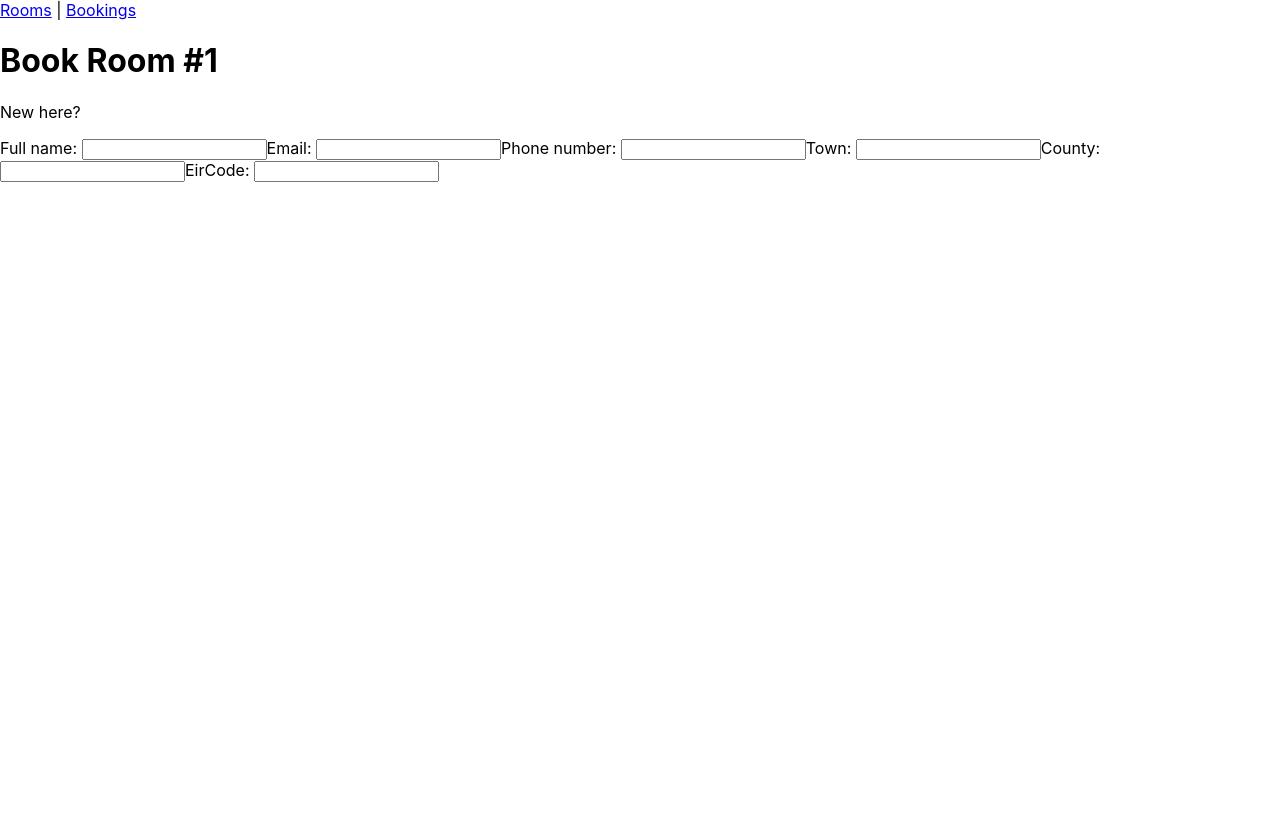
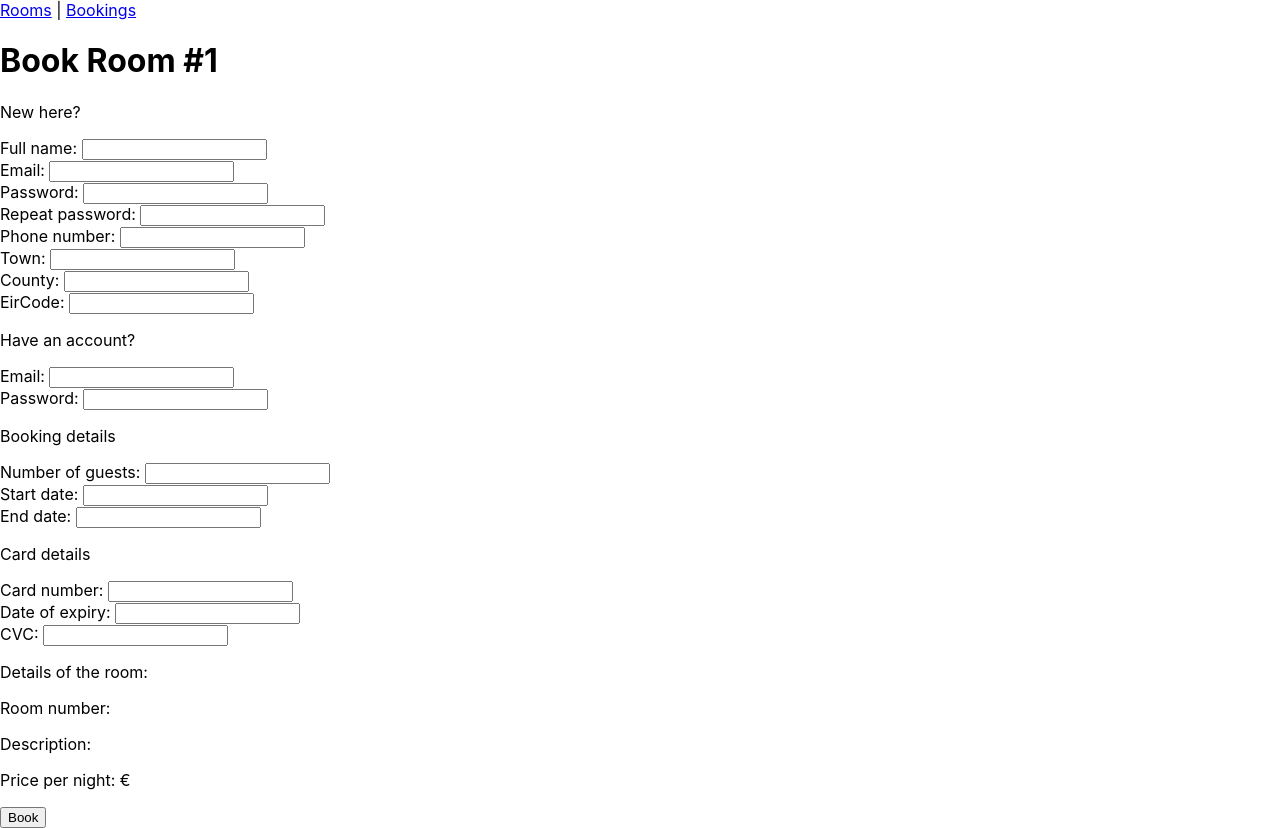
Before and after one commit to ffrusik/Team-Project, a React (Create React App) app in the folder client/: page /book/1 in a window 1280 px wide. Before the commit the page ends 800 px from the top, so only its background shows below. Built offline with nearby package versions, Linux system fonts and the light colour scheme; no server answers.

Commit message:
Added functionality of creating a booking along with user registering / login

```diff
--- a/client/src/pages/BookRoomPage.jsx
+++ b/client/src/pages/BookRoomPage.jsx
@@ -4,37 +4,103 @@ import { useState, useEffect } from 'react'
 function BookRoomPage() {
   const { id } = useParams();
 
-  const [room, setRoom] = useState([]);
+  const [room, setRoom] = useState([null]);
 
   useEffect(() => {
-    fetch(`/api/rooms/:${id}`)
+    fetch(`/api/rooms/${id}`)
       .then(res => res.json())
       .then(setRoom);
-  }, []);
+  }, [id]);
 
+  const handleSubmit = async (e) => {
+    e.preventDefault()
+
+    const form = e.target
+    const formData = new FormData(form)
+
+    const data = Object.fromEntries(formData.entries())
+
+    // Add room id
+    data.roomNumber = id
+
+    try {
+      const response = await fetch('/api/bookings', {
+        method: 'POST',
+        headers: {
+          'Content-Type': 'application/json'
+        },
+        body: JSON.stringify(data)
+      })
+
+      const result = await response.json()
+      console.log(result)
+      alert("Booking successful!")
+    } catch (err) {
+      console.error(err)
+    }
+  }
+
+  // In the future could implement payment and without storing card details as well
   return (
     <div>
       <h1>Book Room #{id}</h1>
-      <form action='/api/bookings' method='POST'>
+      <form onSubmit={handleSubmit}>
         <p>New here?</p>
         <div className='userInputDiv'>
-          <label for='guestNameInput'>Full name: </label>
-          <input type='text' id='guestNameInput' ></input>
-          <label for='emailInput'>Email: </label>
-          <input type='text' id='emailInput' ></input>
-          <label for='phoneNumberInput'>Phone number: </label>
-          <input type='text' id='phoneNumberInput' ></input>
-          <label for='townInput'>Town: </label>
-          <input type='text' id='townInput' ></input>
-          <label for='countyInput'>County: </label>
-          <input type='text' id='countyInput' ></input>
-          <label for='eircodeInput'>EirCode: </label>
-          <input type='text' id='eircodeInput' ></input>
+          <label htmlFor='guestNameInput'>Full name: </label>
+          <input type='text' id='guestNameInput' name='guestName' ></input><br></br>
+          <label htmlFor='emailInput'>Email: </label>
+          <input type='text' id='emailInput' name='email'></input><br></br>
+          <label htmlFor='emailInput'>Password: </label>
+          <input type='password' id='passwordInput' name='password'></input><br></br>
+          <label htmlFor='emailInput'>Repeat password: </label>
+          <input type='password' id='repeatPasswordInput' name='repeatPassword'></input><br></br>
+          <label htmlFor='phoneNumberInput'>Phone number: </label>
+          <input type='text' id='phoneNumberInput' name='phoneNumber'></input><br></br>
+          <label htmlFor='townInput'>Town: </label>
+          <input type='text' id='townInput' name='town' ></input><br></br>
+          <label htmlFor='countyInput'>County: </label>
+          <input type='text' id='countyInput' name='county'></input><br></br>
+          <label htmlFor='eircodeInput'>EirCode: </label>
+          <input type='text' id='eircodeInput' name='eirCode'></input><br></br>
+        </div>
+
+        <p>Have an account?</p>
+        <div className='userInputDiv'>
+          <label htmlFor='emailLoginInput'>Email: </label>
+          <input type='text' id='emailLoginInput' name='emailLogin'></input><br></br>
+          <label htmlFor='passwordLoginInput'>Password: </label>
+          <input type='password' id='passwordLoginInput' name='passwordLogin'></input><br></br>
         </div>
 
         <div>
+          <p>Booking details</p>
+          <label htmlFor='numberOfGuestsInput'>Number of guests: </label>
+          <input type='text' id='numberOfGuestsInput' name='numberOfGuests'></input><br></br>
+          <label htmlFor='startDateInput'>Start date: </label>
+          <input type='text' id='startDateInput' name='startDate'></input><br></br>
+          <label htmlFor='endDateInput'>End date: </label>
+          <input type='text' id='endDateInput' name='endDate'></input><br></br>
+        </div>
 
+        <div>
+          <p>Card details</p>
+          <label htmlFor='cardNumberInput'>Card number: </label>
+          <input type='text' id='cardNumberInput' name='cardNumber'></input><br></br>
+          <label htmlFor='dateOfExpiryInput'>Date of expiry: </label>
+          <input type='text' id='dateOfExpiryInput' name='dateOfExpiry'></input><br></br>
+          <label htmlFor='cvcInput'>CVC: </label>
+          <input type='password' id='cvcInput' name='cvc'></input><br></br>
         </div>
+
+        <div id='roomDetailsDiv'>
+          <p>Details of the room: </p>
+          <p>Room number: {room.roomNumber}</p>
+          <p>Description: {room.description}</p>
+          <p>Price per night: {room.price} €</p>
+        </div>
+
+        <button type='submit'>Book</button>
       </form>
     </div>
   );
```
Also changed, not shown: client/src/pages/BookingsPage.jsx (line endings or trailing spaces).
